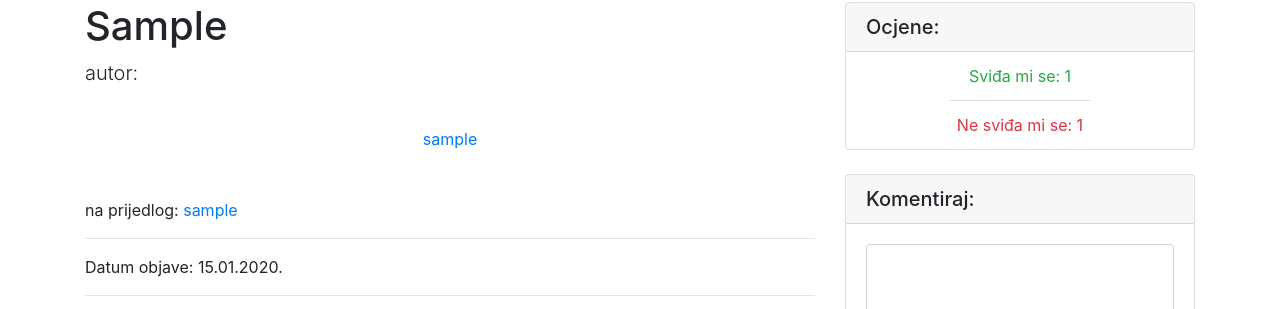
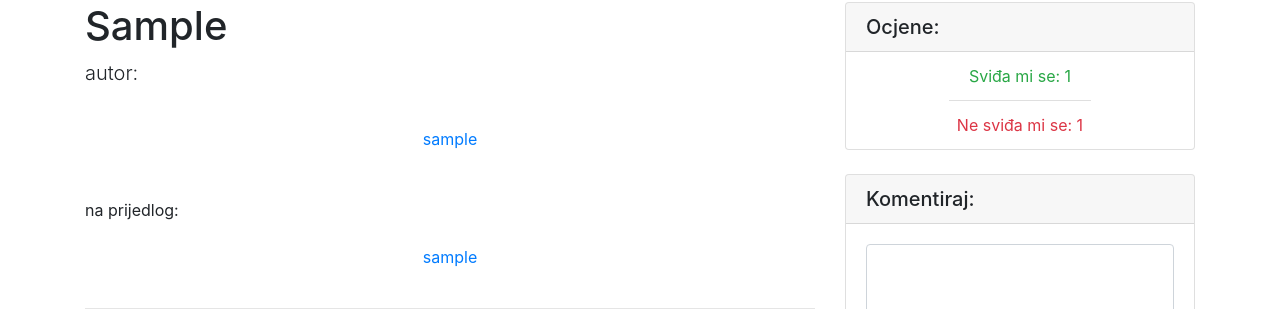
Before and after one commit to LRabuzin/MaketaShop, a Django app: page /maketashop/post/1/ in a window 1280 px wide. Shown: the part 110-419 px from the top of the page. Run offline with Django 3.2, Linux system fonts and the light colour scheme; tables that the repository leaves empty hold one stand-in row (values such as "Sample post").

Commit message:
linkovi na korisnike

```diff
--- a/izvorniKod/djangoServer/maketashop/DTOs/B_postDTO.py
+++ b/izvorniKod/djangoServer/maketashop/DTOs/B_postDTO.py
@@ -59,6 +59,8 @@ class B_postDTO():
         return self.prica.autorid.korisnikid
     def getPredlozioKorisnickoIme(self):
         return self.prica.predloziotemuid.korisnickoime
+    def getPredlozioId(self):
+        return self.prica.predloziotemuid.korisnikid
     def getDatumPrice(self):
         return self.prica.datumprice
     def getCijena(self):
--- a/izvorniKod/djangoServer/maketashop/templates/maketashop/b_post.html
+++ b/izvorniKod/djangoServer/maketashop/templates/maketashop/b_post.html
@@ -25,7 +25,12 @@
 		  <br>
 		  {% if B_postDTO.getPrica.getPredlozioPricuId %}
 			  na prijedlog:
-			  <a href="#">{{ B_postDTO.getPredlozioKorisnickoIme }}</a>
+			  <form action="" method="post" name="userlink" class="d-flex flex-row justify-content-around p-3">
+			   {% csrf_token %}
+				 <button class="btn btn-link" type="submit" name="userlink" value="{{ B_postDTO.getPredlozioId }}">
+				  {{ B_postDTO.getPredlozioKorisnickoIme }}
+			     </button>
+		      </form>
 		  {% endif %}
 		</p>
 
@@ -96,7 +101,15 @@
 				<div class="media mb-4">
 				  <img class="d-flex mr-3 comm-img rounded-circle" src="{% static komentar.getKorisnikId.getSlika %}" alt="">
 				  <div class="media-body">
-					<h5 class="mt-0">{{ komentar.getKorisnikId.getKorisnickoIme }}</h5>
+					<h5 class="mt-0">
+					<form action="" method="post" name="userlink" class="d-flex flex-row justify-content-around p-3">
+					 {% csrf_token %}
+					  <button class="btn btn-link" type="submit" name="userlink"
+					  value="{{ komentar.getKorisnikId.getKorisnikId }}">
+					  {{ komentar.getKorisnikId.getKorisnickoIme }}
+					  </button>
+					</form>
+					</h5>
 					{{ komentar.sadrzaj }}
 				  </div>
 				</div>
```
